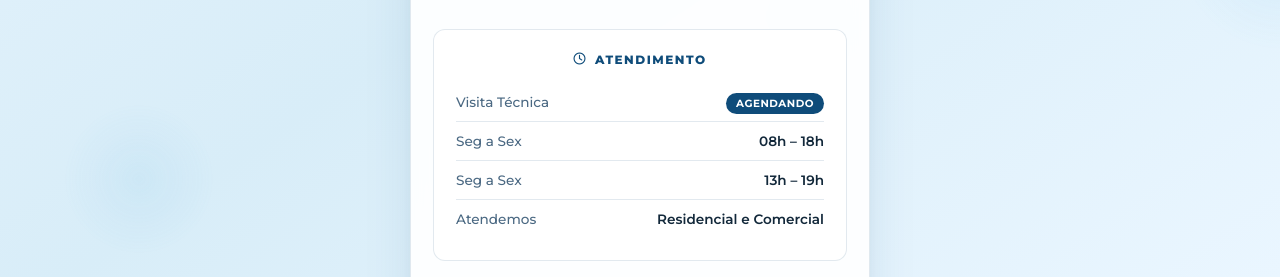
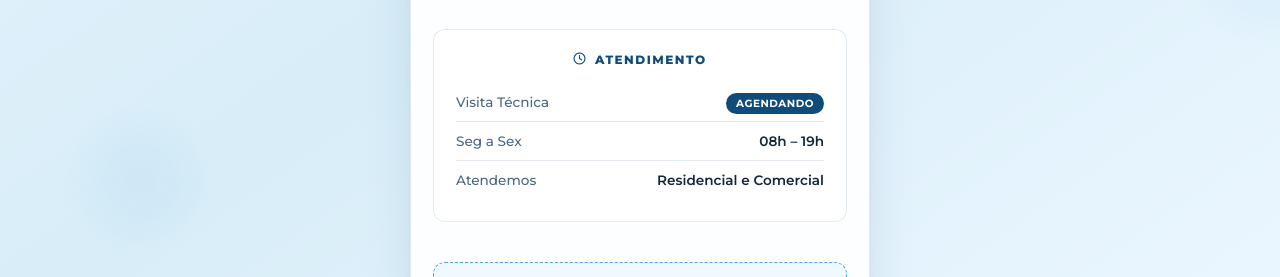
Before and after one commit to Lcoutinho22/agende.aquiBemestarAr, a plain HTML site: page index.html in a window 1280 px wide. Shown: the part 523-800 px from the top of the page. Drawn offline with Linux system fonts and the light colour scheme.

Commit message:
Add files via upload

```diff
--- a/index.html
+++ b/index.html
@@ -128,11 +128,7 @@
                     </div>
                     <div class="info-row">
                         <dt>Seg a Sex</dt>
-                        <dd>08h – 18h</dd>
-                    </div>
-                    <div class="info-row">
-                        <dt>Seg a Sex </dt>
-                        <dd>13h – 19h</dd>
+                        <dd>08h – 19h</dd>
                     </div>
                     <div class="info-row">
                         <dt>Atendemos</dt>
@@ -395,7 +391,7 @@
                     <button class="faq-question" onclick="toggleFaq(this.parentElement)" aria-expanded="false" aria-controls="faq-answer-2">
                         Qual a garantia da instalação? <i class="fas fa-chevron-down" aria-hidden="true"></i>
                     </button>
-                    <div class="faq-answer" id="faq-answer-2">Oferecemos garantia de 90 dias sobre o serviço de instalação, seguindo todas as normas técnicas dos fabricantes.</div>
+                    <div class="faq-answer" id="faq-answer-2">Oferecemos garantia de 3 anos sobre o serviço de instalação, seguindo todas as normas técnicas dos fabricantes.</div>
                 </div>
                 <div class="faq-item" role="listitem">
                     <button class="faq-question" onclick="toggleFaq(this.parentElement)" aria-expanded="false" aria-controls="faq-answer-3">
```
